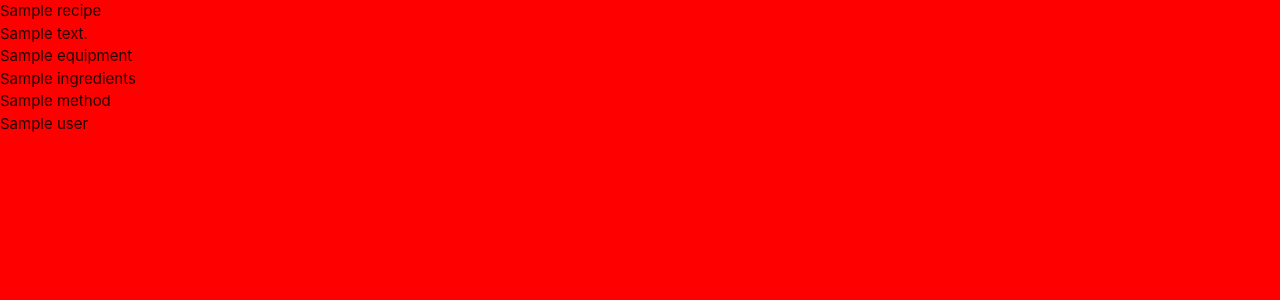
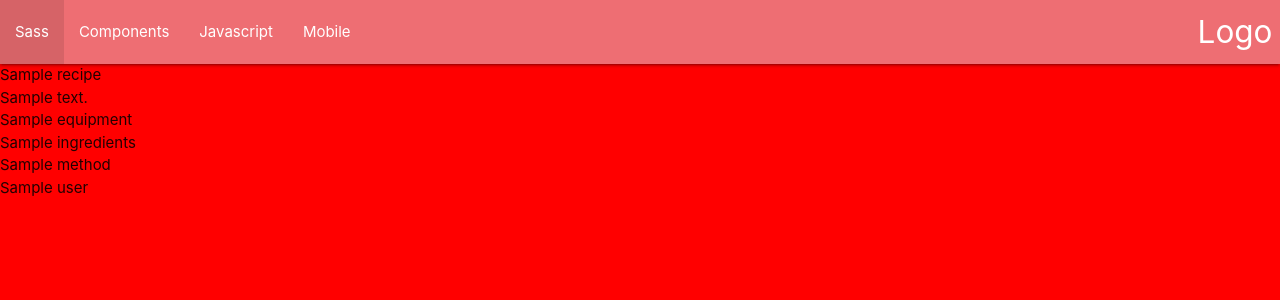
Before and after one commit to sophie-apples/cakelicious, a Flask app: page / in a window 1280 px wide. Shown: the top 300 px of the page. Run offline with Flask 2, Linux system fonts and the light colour scheme; a database or web service that is not in the repository returns one stand-in record (values such as "Sample title"); some libraries are stand-ins or nearby versions.

Commit message:
added navbar unstyled and accompanying js for mobile collapse

```diff
--- a/static/js/script.js
+++ b/static/js/script.js
@@ -0,0 +1,3 @@
+  $(document).ready(function(){
+    $('.sidenav').sidenav();
+  });
--- a/templates/base.html
+++ b/templates/base.html
@@ -9,7 +9,31 @@
     <link rel="stylesheet" href="{{url_for('static', filename='css/style.css')}}" type="text/css">
     <title>Cakelicious</title>
 </head>
+<header>
+    <nav>
+        <div class="nav-wrapper">
+            <a href="#!" class="brand-logo right">Logo</a>
+            <a href="#" data-target="mobile-demo" class="sidenav-trigger"><i class="material-icons">menu</i></a>
+            <ul class="left hide-on-med-and-down">
+                <li><a href="sass.html">Sass</a></li>
+                <li><a href="badges.html">Components</a></li>
+                <li><a href="collapsible.html">Javascript</a></li>
+                <li><a href="mobile.html">Mobile</a></li>
+            </ul>
+        </div>
+  </nav>
+
+  <ul class="sidenav" id="mobile-demo">
+    <li><a href="sass.html">Sass</a></li>
+    <li><a href="badges.html">Components</a></li>
+    <li><a href="collapsible.html">Javascript</a></li>
+    <li><a href="mobile.html">Mobile</a></li>
+  </ul>
+
+
+</header>
 <body>
+
 
     {% block content %}
     {% endblock %}
```
